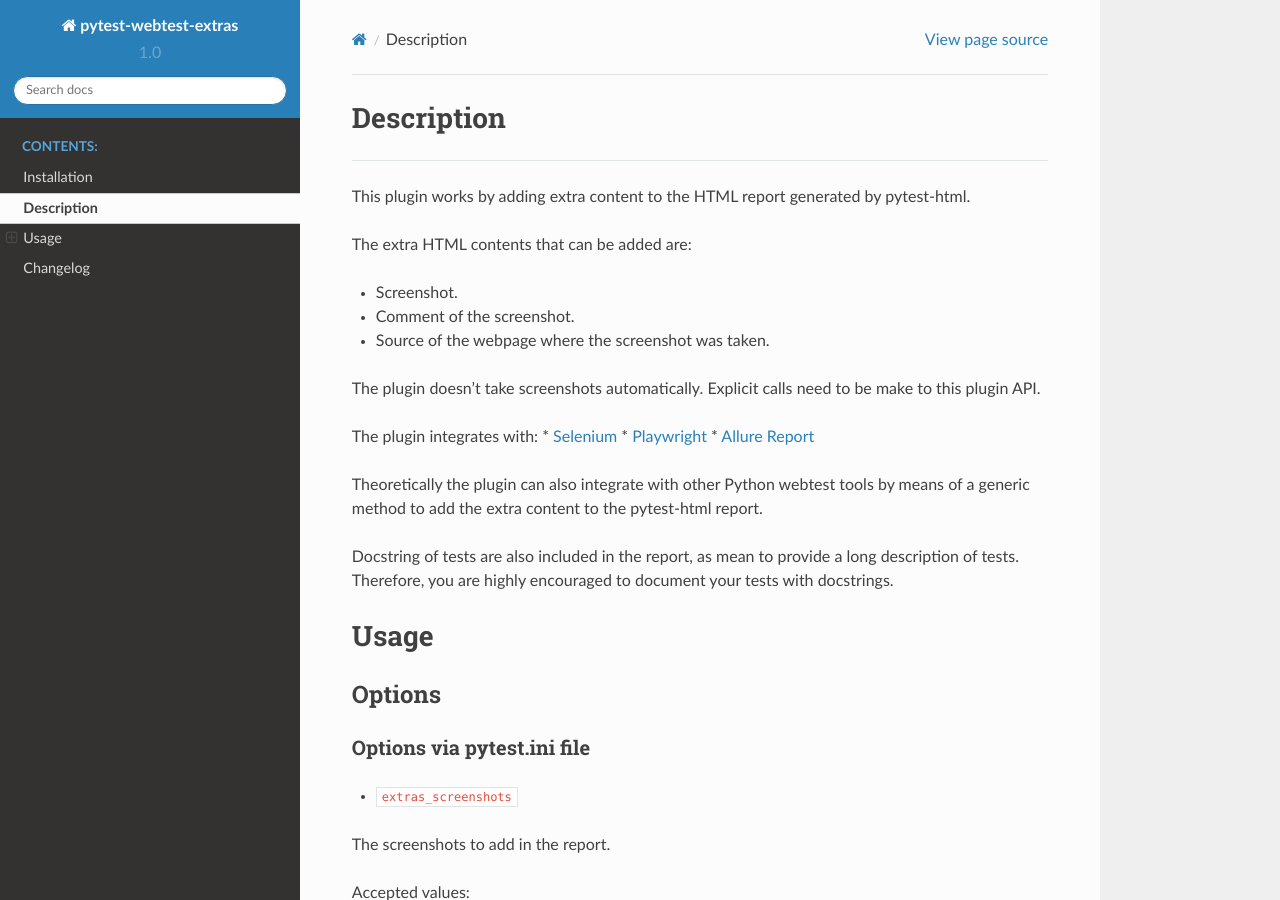
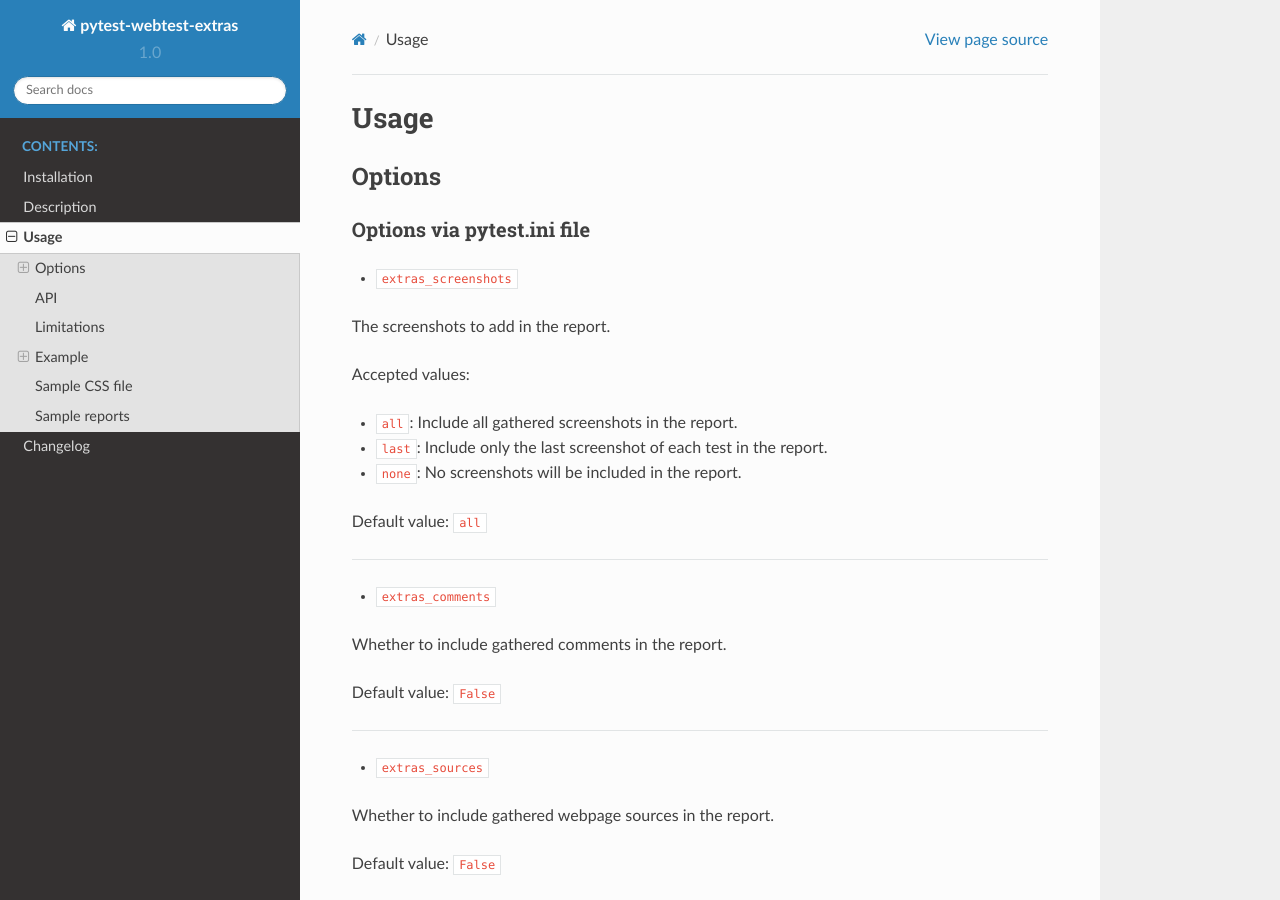
Before and after one commit to harmin-parra/pytest-webtest-extras, a Sphinx documentation site: the page built from docs/user_guide.rst, in a window 1280 px wide and 900 px high. Built offline with Sphinx 7.4.7 and the Read the Docs theme 2.0.0, drawn with Linux system fonts in a browser that asks for light colours.

Commit message:
update documentation

```diff
--- a/docs/index.rst
+++ b/docs/index.rst
@@ -14,5 +14,6 @@
    :caption: Contents:
 
    installation
+   description
    user_guide
    changelog
--- a/docs/installation.rst
+++ b/docs/installation.rst
@@ -12,7 +12,7 @@
 ----------------
 
 * ``selenium >= 4.11.0`` if using **Selenium**.
-* ``allure-pytest >= 2.13.2 if using **Allure**.
+* ``allure-pytest >= 2.13.2`` if using **Allure**.
 
 
 Installing pytest-webtest-extras
--- a/docs/user_guide.rst
+++ b/docs/user_guide.rst
@@ -1,33 +1,3 @@
-===========
-Description
-===========
-
-
-----
-
-This plugin works by adding extra content to the HTML report generated by pytest-html.
-
-The extra HTML contents that can be added are:
-
-* Screenshot.
-
-* Comment of the screenshot.
-
-* Source of the webpage where the screenshot was taken.
-
-The plugin doesn't take screenshots automatically. Explicit calls need to be make to this plugin API.
-
-The plugin integrates with:
-* `Selenium <https://www.selenium.dev/>`_
-* `Playwright <https://playwright.dev/python/>`_
-* `Allure Report <https://allurereport.org/>`_
-
-Theoretically the plugin can also integrate with other Python webtest tools by means of a generic method to add the extra content to the pytest-html report.
-
-Docstring of tests are also included in the report, as mean to provide a long description of tests.
-Therefore, you are highly encouraged to document your tests with docstrings.
-
-
 =====
 Usage
 =====
```
Also changed, not shown: docs/description.rst (added, +29 -0 lines).
